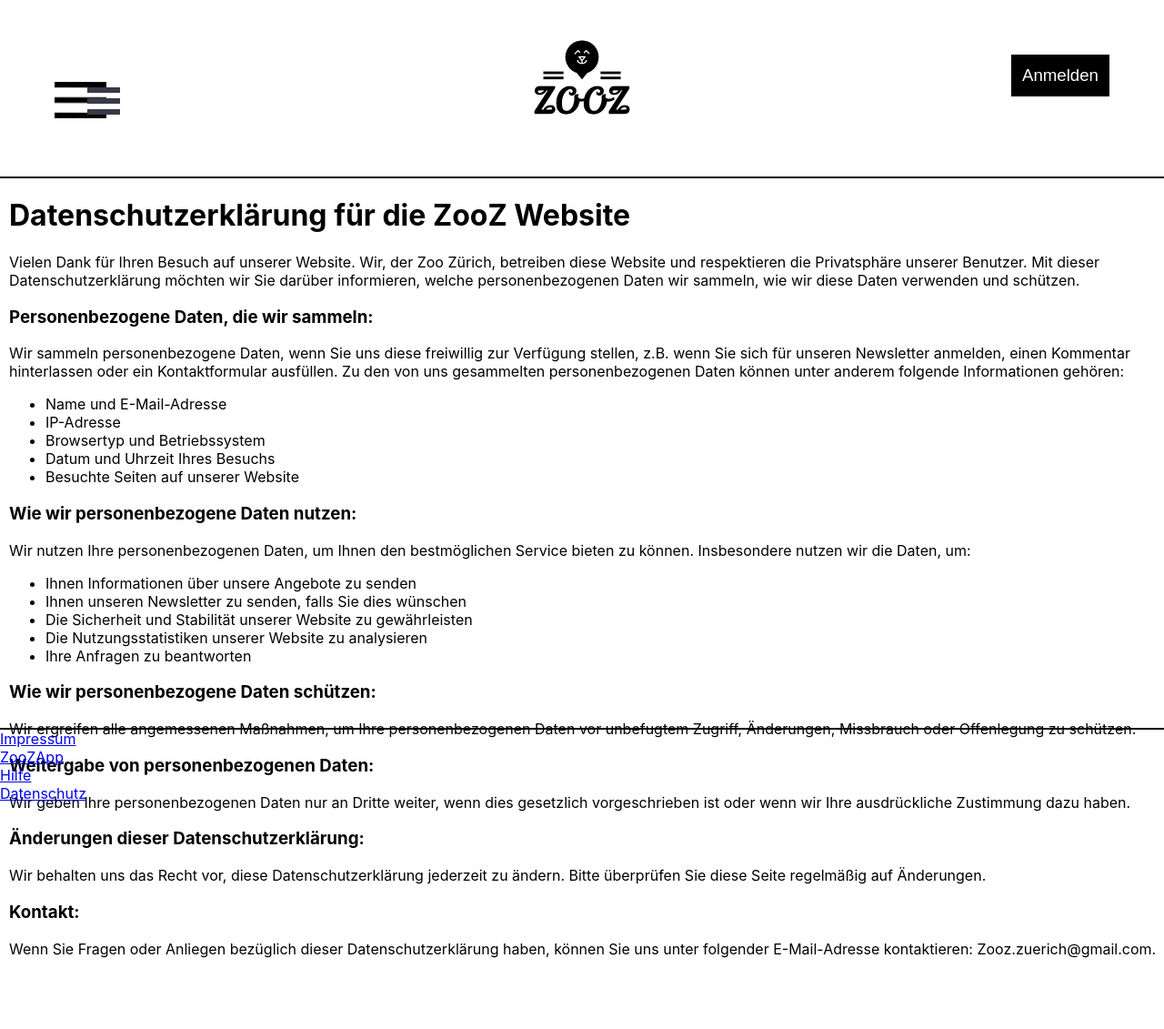
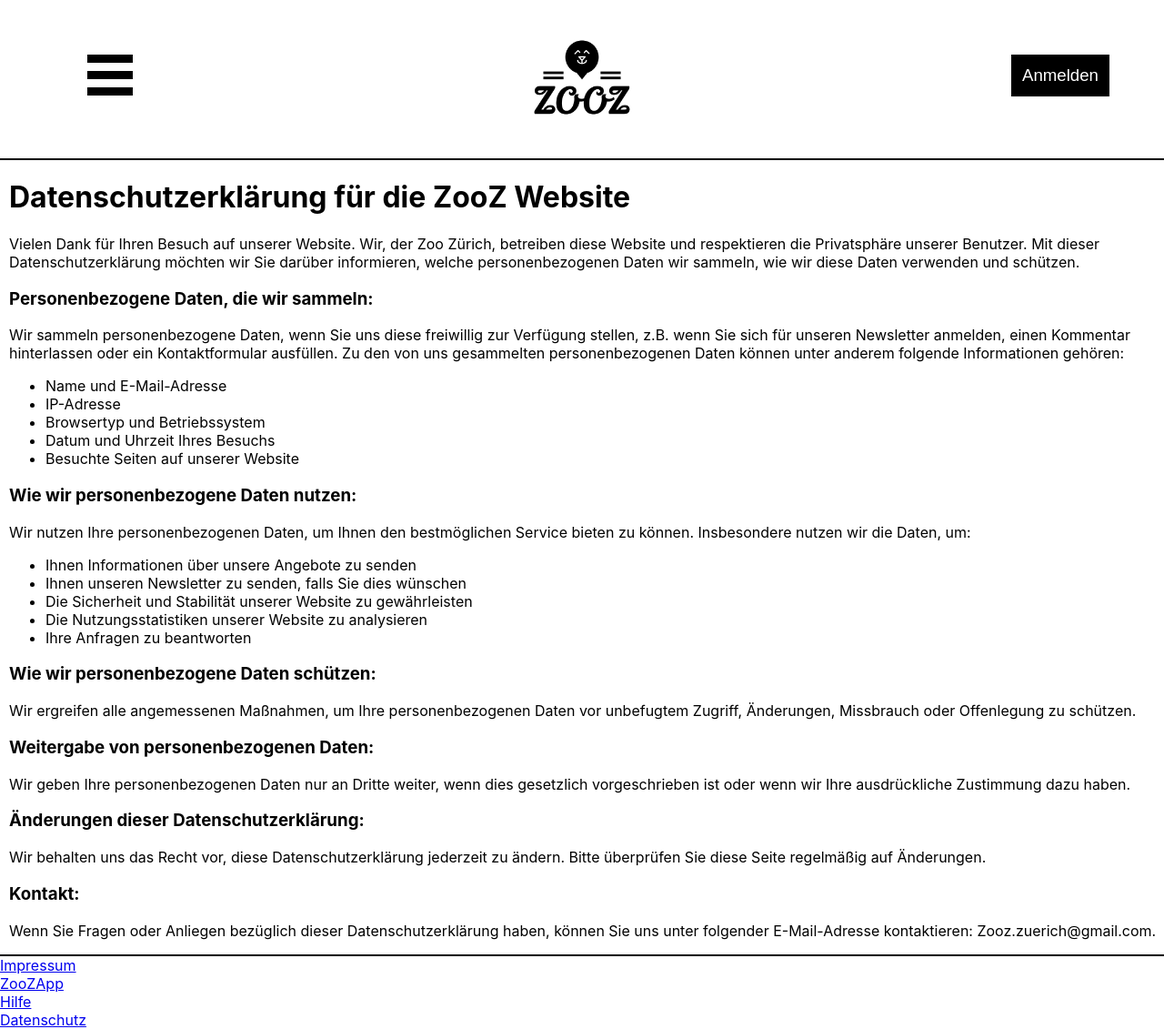
Before and after one commit to TihanMo/ZooApp, a React (Create React App) app in the folder zooapp/: page /datenschutz in a window 1280 px wide. Shown: the whole page at 91% size. Before the commit the page ends 1069 px from the top, so only its background shows below. Built offline with nearby package versions, Linux system fonts and the light colour scheme.

Commit message:
Header ist fertig

```diff
--- a/zooapp/src/App.css
+++ b/zooapp/src/App.css
@@ -75,10 +75,8 @@
 /*FOOTER*/
 
 .footer {
-  position: absolute;
   width: 100%;
   border-top: 2px solid black;
-  top: 100%;
 }
 
 /*TextBox*/
@@ -103,20 +101,21 @@
 /* Position and sizing of burger button */
 .bm-burger-button {
   position: relative;
-  width: 36px;
-  height: 30px;
+  width: 50px;
+  height: 45px;
   left: 36px;
-  top: 36px;
+  top: 0px;
 }
 
 /* Color/shape of burger icon bars */
 .bm-burger-bars {
-  background: #373a47;
+  background: #000000;
 }
 
 /* Color/shape of burger icon bars on hover*/
 .bm-burger-bars-hover {
-  background: #a90000;
+  background-color: rgb(255, 255, 255);
+  border: 2px solid black;
 }
 
 /* Position and sizing of clickable cross button */
--- a/zooapp/src/components/Header.js
+++ b/zooapp/src/components/Header.js
@@ -10,7 +10,6 @@
     <div className='header_top'>
       <div className='header_inhalt' id='menu_logo'>
         <Sidebar pageWrapId={'page-wrap'} outerContainerId={'outer-container'} />
-        <img src={bild} alt="Menü Logo" className='menu_strich' />
       </div>
       <div className='header_inhalt' id='logo'>
         <img src={logo} alt='Logo' id='logo_inhalt'/>
--- a/zooapp/src/components/Layout.js
+++ b/zooapp/src/components/Layout.js
@@ -2,14 +2,14 @@
 import '../App.css';
 import Header from './Header';
 import Footer from './Footer';
-import { Outlet, Link } from "react-router-dom";
+import { Outlet } from "react-router-dom";
 
 export default function Layout() {
     return (
       <div className="App">
         <Header />
+        <Outlet />
         <Footer />
-        <Outlet />
       </div>
     )
   }
--- a/zooapp/src/components/Sidebar.js
+++ b/zooapp/src/components/Sidebar.js
@@ -8,14 +8,11 @@
       <a className="menu-item" href="/">
         Home
       </a>
-      <a className="menu-item" href="/salads">
-        Salads
+      <a className="menu-item" href='/impressum'>
+        Impressum
       </a>
-      <a className="menu-item" href="/pizzas">
-        Pizzas
-      </a>
-      <a className="menu-item" href="/desserts">
-        Desserts
+      <a className="menu-item" href="/datenschutz">
+        Datenschutz
       </a>
     </Menu>
   );
```
